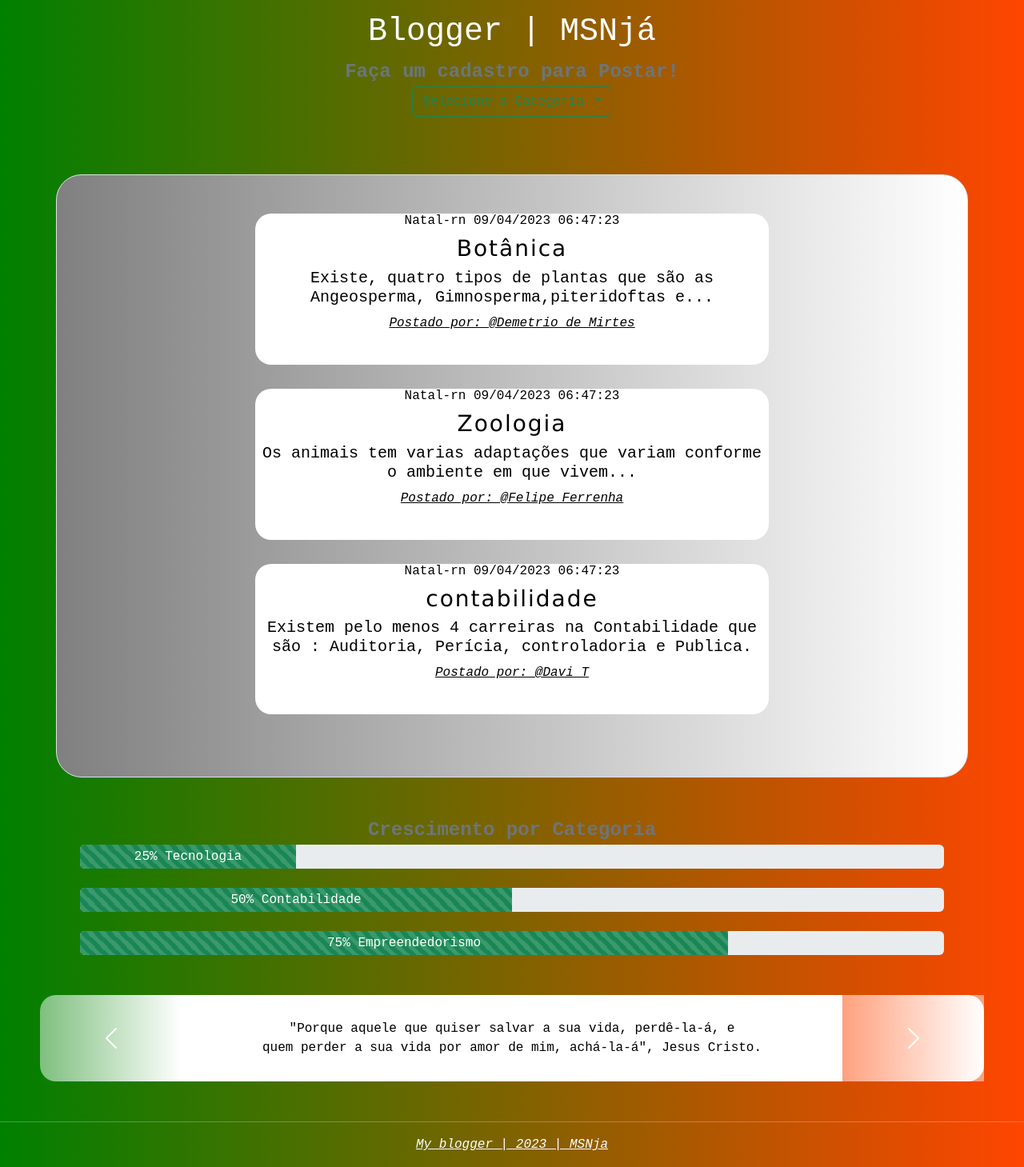
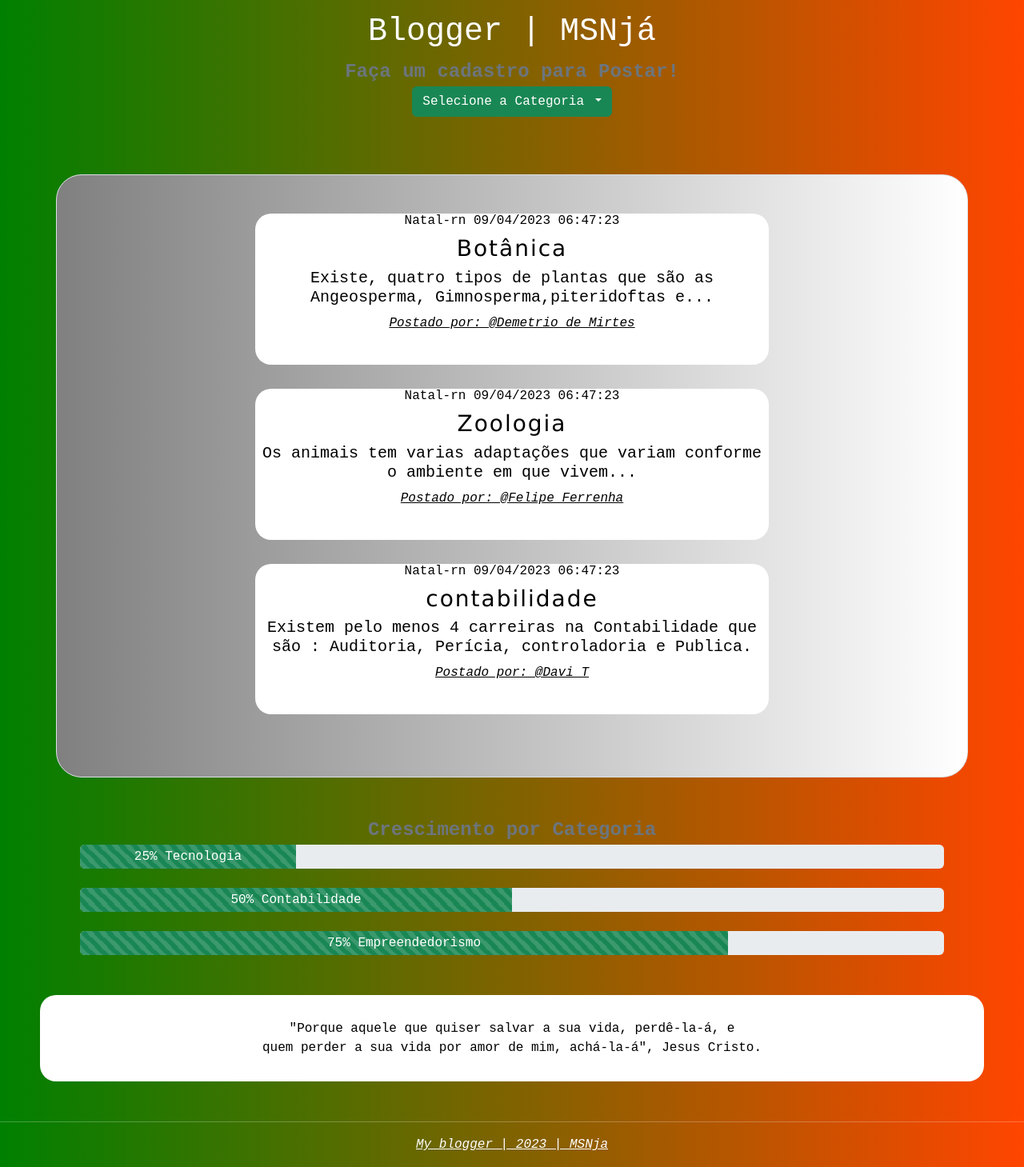
Before and after one commit to davi41229/blog-v2-flask-e-sqlite3, a Flask app: page / in a window 1280 px wide. Shown: the part 56-1515 px from the top of the page at 80% size. Run offline with Flask 2, Linux system fonts and the light colour scheme; data comes from the database, SQL or seed files in the repository; parts of the project's set-up code (start-up, migrations or seed data) failed here and were passed over.

Commit message:
Update index.html

```diff
--- a/app/templates/index.html
+++ b/app/templates/index.html
@@ -33,7 +33,7 @@
 <br>
 <!-- Example single danger button -->
 <div class="btn-group">
-  <button type="button" class="btn btn-outline-success dropdown-toggle" data-bs-toggle="dropdown" aria-expanded="false">
+  <button type="button" class="btn btn-success dropdown-toggle" data-bs-toggle="dropdown" aria-expanded="false">
     Selecione a Categoria
   </button>
   <ul class="dropdown-menu">
@@ -100,12 +100,12 @@ id="carouselId" class="carousel slide" data-bs-ride="carousel">
       <span>"Não fales aos ouvidos do tolo, <br> porque desprezará a sabedoria das tuas palavras" Proverbios. </span>
     </div>
   </div>
-  <button style="background-image: linear-gradient(to left, white,green);"
+  <button style="background-image: linear-gradient(to left, green);"
   class="carousel-control-prev"type="button" data-bs-target="#carouselId" data-bs-slide="prev">
     <span   class="carousel-control-prev-icon" aria-hidden="true"></span>
     <span   class="visually-hidden">Previous</span>
   </button>
-  <button style="background-image: linear-gradient(to left, white,orangered);"
+  <button style="background-image: linear-gradient(to left, orangered);"
   class="carousel-control-next" type="button" data-bs-target="#carouselId" data-bs-slide="next">
     <span class="carousel-control-next-icon" aria-hidden="true"></span>
     <span class="visually-hidden">Next</span>
```
